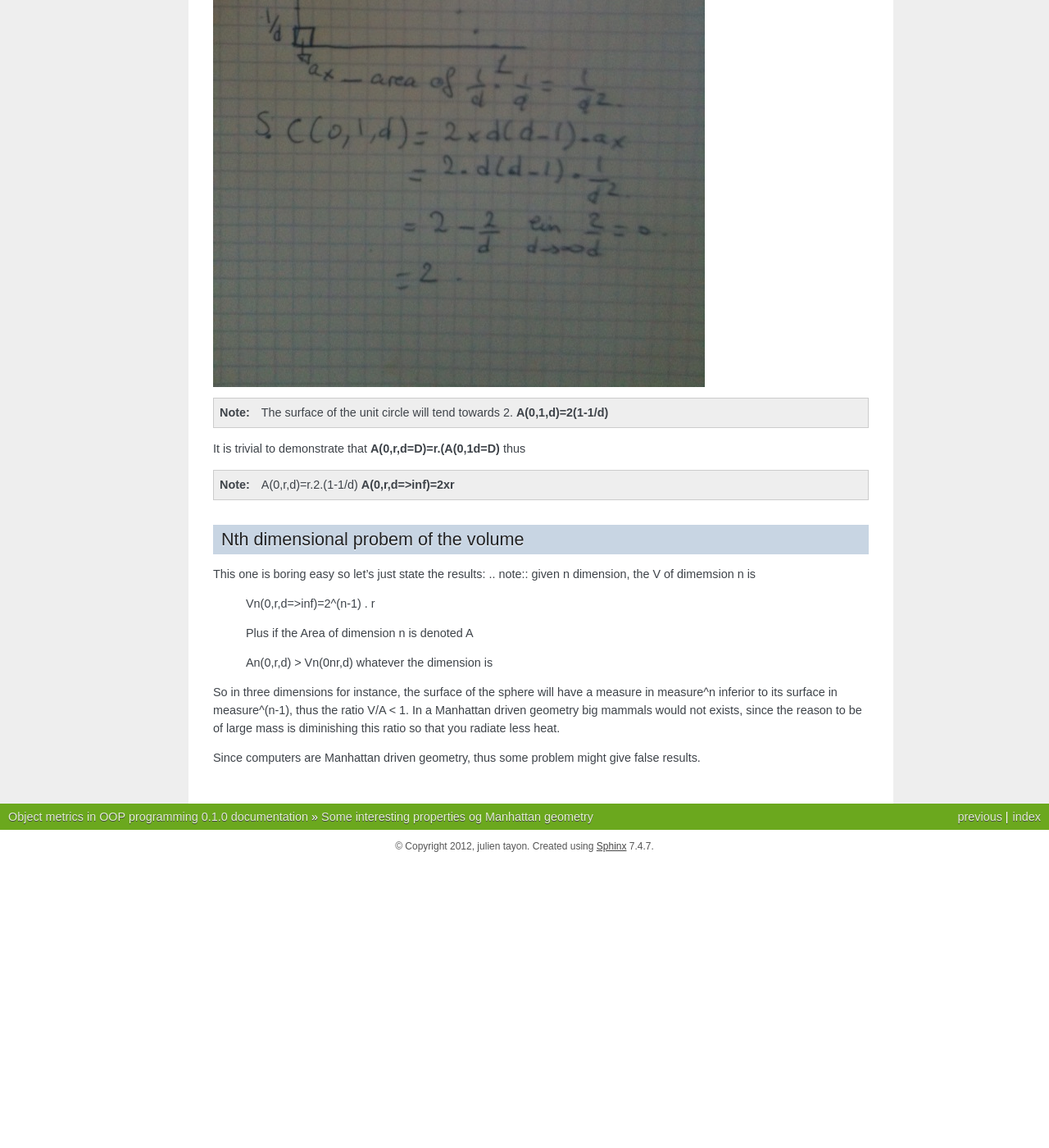
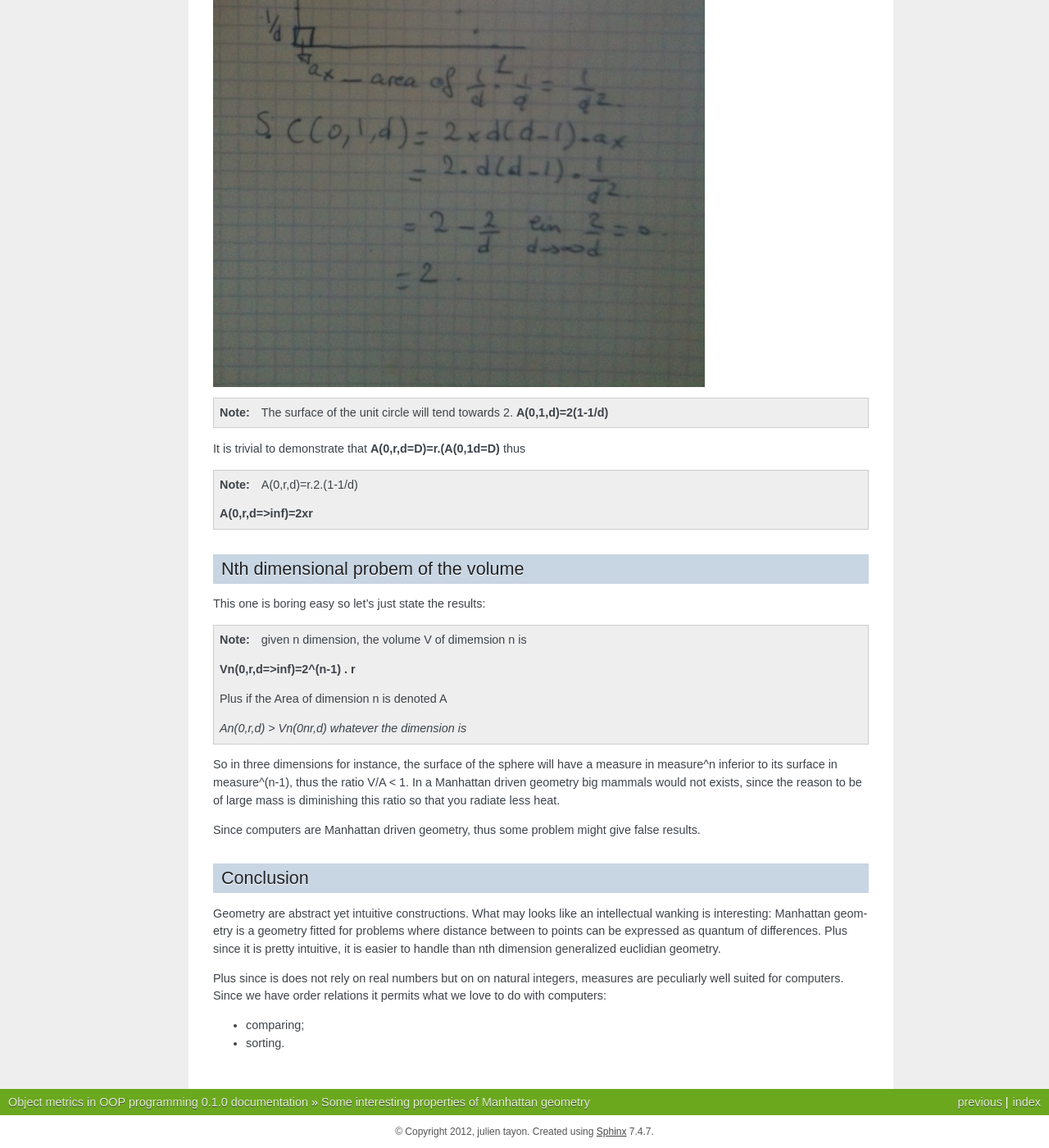
Before and after one commit to jul/OOP-metrics, a Sphinx documentation site: the page built from docs/source/manhattan.rst, in a window 1280 px wide and 1400 px high, scrolled down 1877 px. Shown: the whole window at 82% size. Built offline with Sphinx 7.4.7, drawn with Linux system fonts in a browser that asks for light colours; pages that are not in the unit, such as notebooks, are missing from menus; before the commit the page ends 2929 px from its top, so only the background shows below that; some of the changed text lies outside the part shown.

Commit message:
typo + ccl

```diff
--- a/docs/source/manhattan.rst
+++ b/docs/source/manhattan.rst
@@ -1,5 +1,5 @@
 =================================================
-Some interesting properties og Manhattan geometry
+Some interesting properties of Manhattan geometry
 =================================================
 
 Manhattan geometry, which is a discrete geometry whose axioms are:
@@ -62,19 +62,21 @@ It is trivial to demonstrate that
 thus
 
 .. note:: A(0,r,d)=r.2.(1-1/d)
-   **A(0,r,d=>inf)=2xr**
+
+    **A(0,r,d=>inf)=2xr**
 
 Nth dimensional probem of the volume
 ====================================
 
 This one is boring easy so let's just state the results:
-.. note:: given n dimension, the V of dimemsion n is
 
-   Vn(0,r,d=>inf)=2^(n-1) . r
+.. note:: given n dimension, the volume V of dimemsion n is
+
+   **Vn(0,r,d=>inf)=2^(n-1) . r**
 
    Plus if the Area of dimension n is denoted A
 
-   An(0,r,d) > Vn(0nr,d) whatever the dimension is
+   *An(0,r,d) > Vn(0nr,d) whatever the dimension is*
 
 So in three dimensions for instance, the surface of the sphere will have
 a measure in measure^n inferior to its surface in measure^(n-1), thus the ratio
@@ -83,3 +85,19 @@ the reason to be of large mass is diminishing this ratio so that you radiate  le
 
 Since computers are Manhattan driven geometry, thus some problem might give
 false results.
+
+Conclusion
+==========
+
+Geometry are abstract yet intuitive constructions. What may looks like an
+intellectual wanking is interesting: Manhattan geometry is a geometry fitted
+for problems where distance between to points can be expressed as quantum
+of differences. Plus since it is pretty intuitive, it is easier to handle
+than nth dimension generalized euclidian geometry.
+
+Plus since is does not rely on real numbers but on on natural integers,
+measures are peculiarly well suited for computers. Since we have order relations
+it permits what we love to do with computers:
+
+- comparing;
+- sorting.
```
